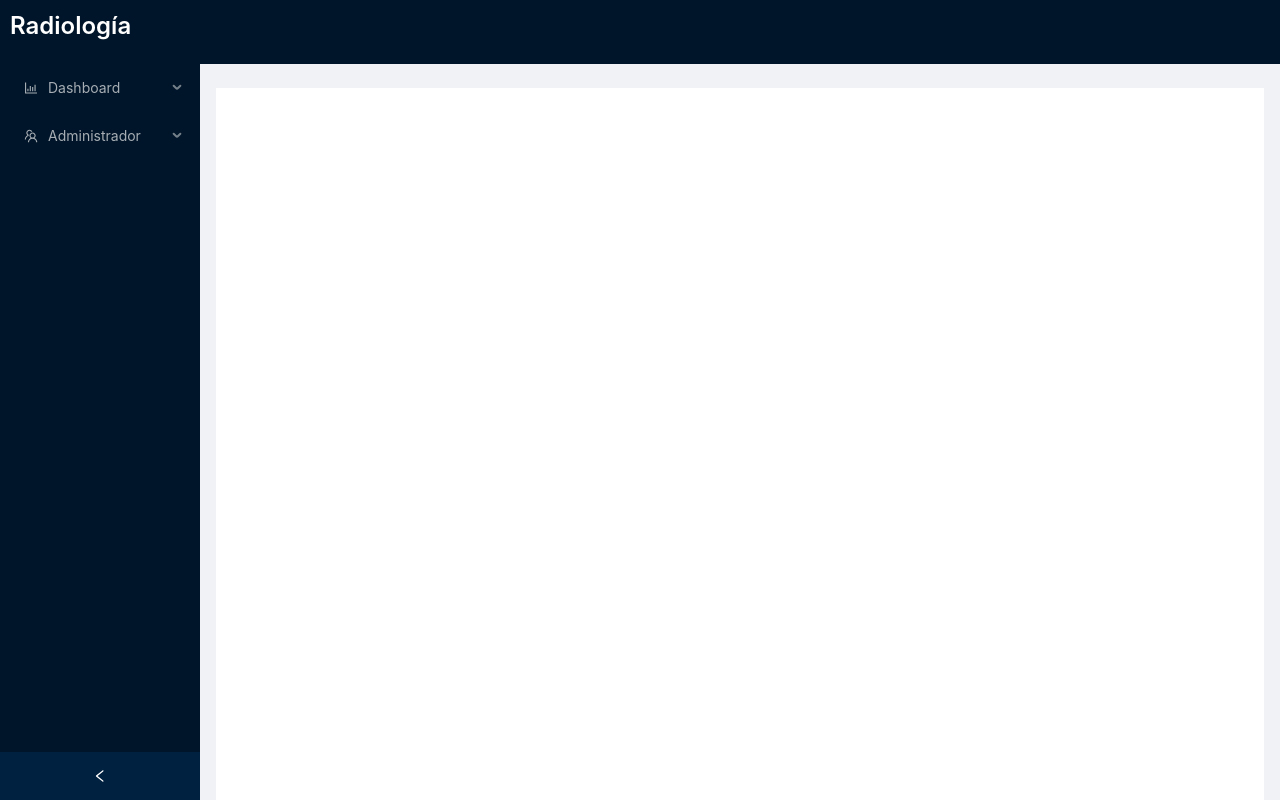
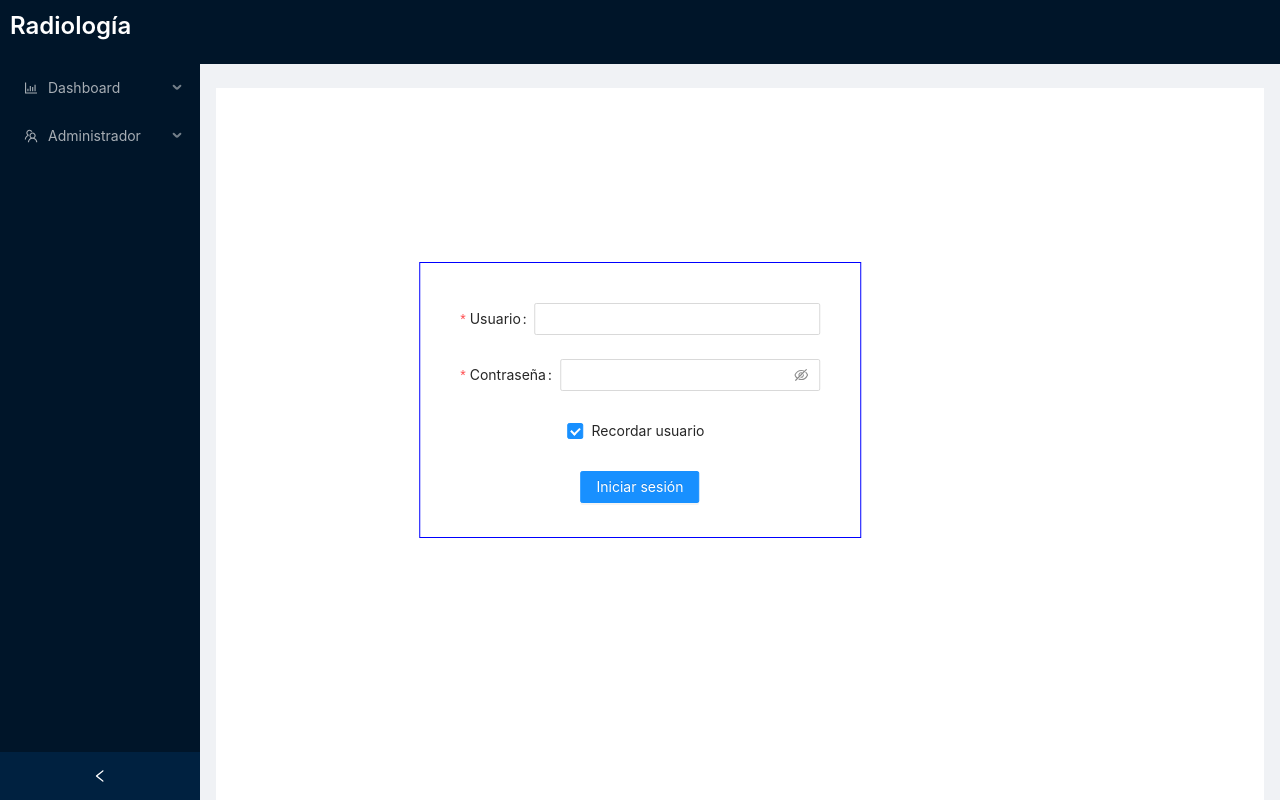
Before and after one commit to grzlz/radiologia, a React (Create React App) app: page /formulario in a window 1280 px wide. Shown: the top 800 px of the page. Built offline with nearby package versions, Linux system fonts and the light colour scheme.

Commit message:
data range

```diff
--- a/src/Admin.js
+++ b/src/Admin.js
@@ -1,7 +1,9 @@
 import React, { useState, useEffect } from 'react'
-import { Table, Button, Modal, Form, Input } from 'antd'
+import { Table, Button, Modal, Form, Input, message, DatePicker } from 'antd'
 import 'antd/dist/antd.css'
 import './App.css'
+import 'moment/locale/es'
+import locale from 'antd/es/date-picker/locale/es_ES'
 import axios from 'axios'
 
 const { Item } = Form
@@ -24,7 +26,6 @@ export default function Admin() {
             ...tecnico,
             [name]: value
         })
-        console.log(tecnico)
     }
 
     const abrirCerrarModalInsertar = () => {
@@ -35,13 +36,35 @@ export default function Admin() {
         setModalEditar(!modalEditar)
     }
 
-    const url = 'https://3.138.183.233/productividad'
+    const url = 'http://localhost:5000/productividad'
 
-    const seleccionarTecnico = (fila) => {
-        console.log(tecnico)
-        console.log(fila)
-        setTecnico(fila)
-        console.log(tecnico)
+    const peticionGet = async () => {
+        await axios.get(url)
+            .then(response => {
+                setData(response.data)
+            }).catch(error => { console.log(error) })
+    }
+
+
+    const peticionPost = async () => {
+        await axios.post('http://127.0.0.1:5000/post', tecnico)
+            .then(response => {
+                setData(data.concat(response.data))
+                abrirCerrarModalInsertar()
+            }).catch(error => { console.log(error) })
+    }
+
+    const peticionPut = () => {
+        message.success('Editado correctamente')
+    }
+
+    useEffect(() => {
+        peticionGet()
+    }, [])
+
+
+    const seleccionarTecnico = (texto, i) => {
+        setTecnico(i)
         abrirCerrarModalEditar()
     }
 
@@ -68,40 +91,17 @@ export default function Admin() {
         },
 
         {
-            title: 'Acciones',
+            title: '',
             dataIndex: 'acciones',
             key: 'acciones',
-            render: (fila) => (
+            render: (text, i) => (
                 <>
-                    <Button type='primary' onClick={() => seleccionarTecnico(fila)}>Editar</Button>
+                    <Button type='primary' onClick={() => seleccionarTecnico(text, i)}>Editar</Button>
                 </>
             )
-        }
+        },
     ]
 
-    const peticionGet = async () => {
-        await axios.get(url)
-            .then(response => {
-                setData(response.data)
-            }).catch(error => { console.log(error) })
-    }
-
-
-    const peticionPost = async () => {
-        await axios.post('https://3.138.183.233/post', tecnico)
-            .then(response => {
-                setData(response.data)
-                abrirCerrarModalInsertar()
-            }).catch(error => { console.log(error) })
-    }
-
-    const peticionPut = () => {
-        console.log('diste click en editar')
-    }
-
-    useEffect(() => {
-        peticionGet()
-    }, [])
 
     const layout = {
         labelCol: {
@@ -157,6 +157,9 @@ export default function Admin() {
                     <Item label='Cantidad'>
                         <Input name='cantidad' onChange={cambioEnInputModal} value={tecnico && tecnico.cantidad} />
                     </Item>
+                    <Item label='Vacaciones' name='fecha'>
+                        <DatePicker.RangePicker locale={locale}  style={{width: '100%'}}/>
+                    </Item>
                 </Form>
             </Modal>
         </div>
--- a/src/App.css
+++ b/src/App.css
@@ -10,3 +10,18 @@
   text-align: center;
   color: white;
 }
+
+.containerPrincipal {
+  text-align: center;
+  position: absolute;
+  left: 50%;
+  top: 50%;
+  transform: translate(-50%, -50%);
+  border: 0.5px solid blue ;
+  padding: 40px 40px 10px 40px;
+  background-color: white;
+}
+
+.containerSecundario {
+  text-align: center;
+}
--- a/src/App.js
+++ b/src/App.js
@@ -5,9 +5,10 @@ import Operacion from './Operacion'
 import Productividad from './Productividad'
 import Vacaciones from './Vacaciones';
 import Admin from './Admin'
+import Formulario from './Formulario'
 import SubMenu from 'antd/lib/menu/SubMenu';
 import { BrowserRouter as Router, Route, Link } from 'react-router-dom'
-import { ProjectOutlined, DashboardOutlined, UserOutlined, CalendarOutlined, BarChartOutlined, TeamOutlined } from '@ant-design/icons'
+import { ProjectOutlined, DashboardOutlined, UserOutlined, CalendarOutlined, BarChartOutlined, TeamOutlined, FileTextOutlined } from '@ant-design/icons'
 
 
 const { Title } = Typography;
@@ -47,9 +48,15 @@ function App() {
                     <Link to='/admin' />
                 </Menu.Item>
                 <Menu.Item key='location2'>
-                    <CalendarOutlined />
+                  <CalendarOutlined />
                     Vacaciones
                     <Link to='/vacaciones' />
+                </Menu.Item>
+
+                <Menu.Item>
+                  <FileTextOutlined />
+                    Formulario
+                    <Link to='/formulario' />
                 </Menu.Item>
               </SubMenu>
             </Menu>
@@ -62,6 +69,7 @@ function App() {
               <Route path='/productividad' component={Productividad} />
               <Route path='/admin' component={Admin} />
               <Route path='/vacaciones' component={Vacaciones} />
+              <Route path='/formulario' component={Formulario} />
 
             </Content>
             <Footer style={{ textAlign: 'center' }}>Product created by the army of two.</Footer>
--- a/src/Barra.js
+++ b/src/Barra.js
@@ -7,7 +7,7 @@ export default function Barra() {
 
     const [data, setData] = useState([])
 
-    const url = 'https://3.138.183.233/productividad'
+    const url = 'http://localhost:5000/productividad'
 
     const peticionGet = async () => {
         await axios.get(url)
--- /dev/null
+++ b/src/Formulario.js
@@ -0,0 +1,50 @@
+import React from 'react'
+import { Form, Input, Button, Checkbox } from 'antd'
+import 'antd/dist/antd.css'
+import './App.css'
+import 'moment/locale/es'
+import locale from 'antd/es/date-picker/locale/es_ES'
+
+const { Item } = Form
+const { Password } = Input
+
+export default function Formulario() {
+
+    const formSuccess = (datos) => {
+        console.log(datos)
+    }
+
+    const formFailed = (error) => {
+        console.log('Error al enviar formulario', error)
+    }
+
+    return (
+        <div className='containerPrincipal'>
+            <div className='containerSecundario'>
+                <Form name='formulario' initialValues={{recordar: true}} onFinish={formSuccess} onFinishFailed={formFailed}>
+                    <Item label='Usuario' name='username' rules={[{
+                        required: true,
+                        message: 'Nombre de usuario es un campo obligatorio'
+                    }]}>
+                        <Input />
+                    </Item>
+                    <Item label='Contraseña' name='password' rules={[{
+                        required: true,
+                        message: 'Contraseña es un campo obligatorio'
+                    }]}>
+                        <Password />
+                    </Item>
+
+                    <Item name='recordar' valuePropName='checked'>
+                        <Checkbox>Recordar usuario</Checkbox>
+                    </Item>
+
+                    <Item>
+                        <Button type='primary' htmlType='submit'>Iniciar sesión</Button>
+                    </Item>
+                </Form>
+            </div>
+
+        </div>
+    )
+}
--- a/src/Operacion.js
+++ b/src/Operacion.js
@@ -14,13 +14,6 @@ export default function Operacion() {
         <Col xs={24} sm={12} md={12} lg={12}>
           <div> <Vacaciones /></div>
         </Col>
-        <Col xs={24} sm={12} md={4} lg={6}>
-          <div style={{background:'green', textAlign:'center'}}>Columna3</div>
-        </Col>
-
-        <Col xs={24} sm={12} md={4} lg={2}>
-          <div style={{background:'green', textAlign:'center'}}>Columna4</div>
-        </Col>
       </Row>
 
     </div>
```
Also changed, not shown: src/setupTests.js (deleted, +0 -5 lines), src/Data.js (deleted), 2 other files (tests, documents, lock files or other folders).
